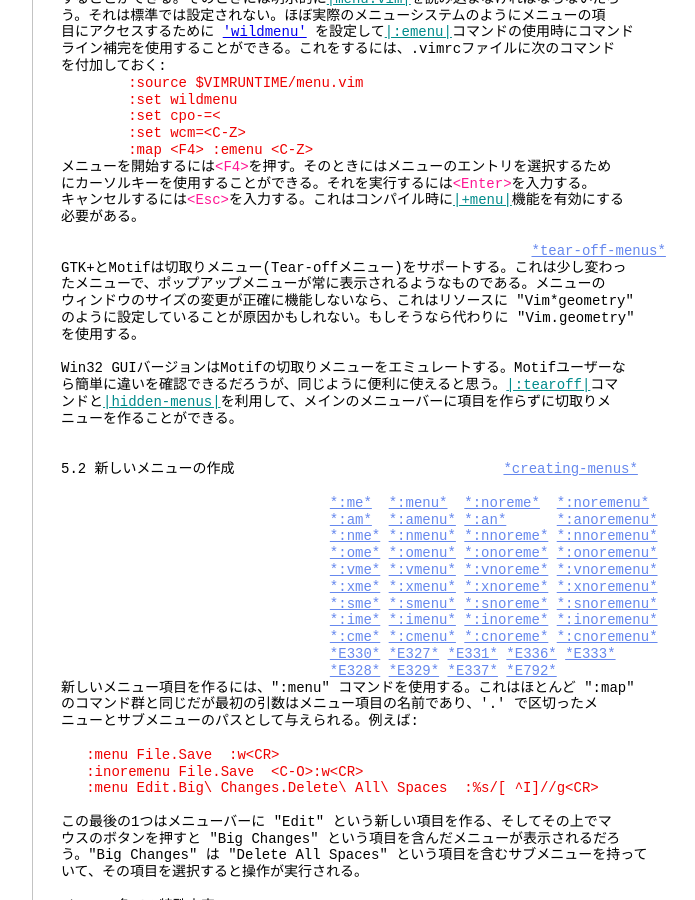
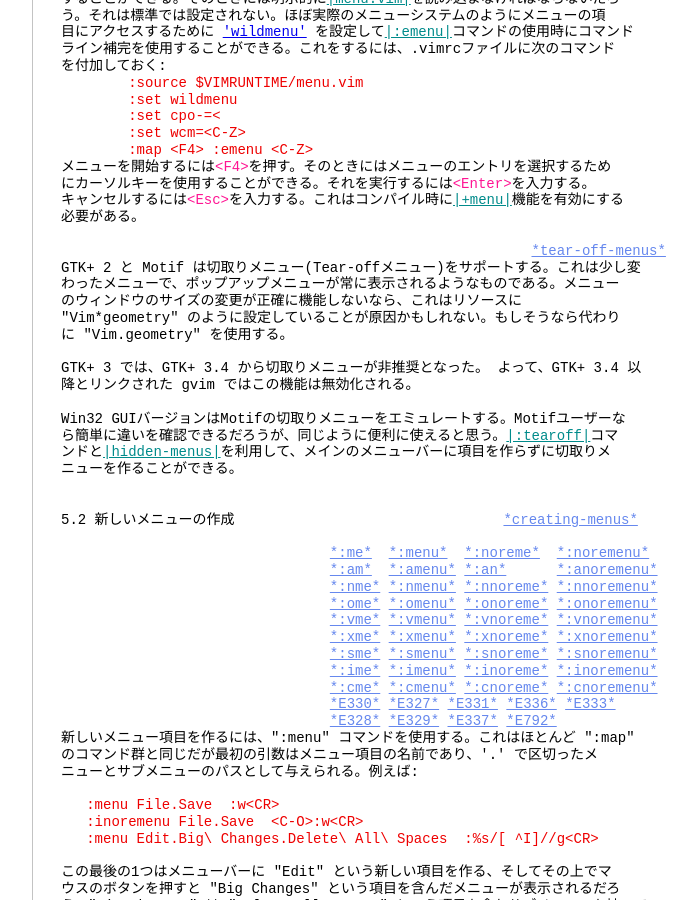
Before and after one commit to vim-jp/vimdoc-ja, a Jekyll site: the page built from gui.html, in a window 1280 px wide and 900 px high, scrolled down 8590 px. Shown: the whole window, without its empty margins (340-1035 px from the left). Built offline with Jekyll 4.4.1, drawn with Linux system fonts in a browser that asks for light colours; nearby versions of some CDN libraries; comment, search, counter and statistics services are not loaded; some of the changed text lies outside the part shown.

Commit message:
Generated by Travis JOB 280.1
https://travis-ci.org/vim-jp/vimdoc-ja-working/builds/179218400

```diff
--- a/gui.html
+++ b/gui.html
@@ -516,11 +516,14 @@
 必要がある。<br>
 <br>
 &nbsp;&nbsp;&nbsp;&nbsp;&nbsp;&nbsp;&nbsp;&nbsp;&nbsp;&nbsp;&nbsp;&nbsp;&nbsp;&nbsp;&nbsp;&nbsp;&nbsp;&nbsp;&nbsp;&nbsp;&nbsp;&nbsp;&nbsp;&nbsp;&nbsp;&nbsp;&nbsp;&nbsp;&nbsp;&nbsp;&nbsp;&nbsp;&nbsp;&nbsp;&nbsp;&nbsp;&nbsp;&nbsp;&nbsp;&nbsp;&nbsp;&nbsp;&nbsp;&nbsp;&nbsp;&nbsp;&nbsp;&nbsp;&nbsp;&nbsp;&nbsp;&nbsp;&nbsp;&nbsp;&nbsp;&nbsp;<a class="Constant" href="gui.html#tear-off-menus" name="tear-off-menus">*tear-off-menus*</a><br>
-GTK+とMotifは切取りメニュー(Tear-offメニュー)をサポートする。これは少し変わっ<br>
-たメニューで、ポップアップメニューが常に表示されるようなものである。メニューの<br>
-ウィンドウのサイズの変更が正確に機能しないなら、これはリソースに &quot;Vim*geometry&quot;<br>
-のように設定していることが原因かもしれない。もしそうなら代わりに &quot;Vim.geometry&quot;<br>
-を使用する。<br>
+GTK+ 2 と Motif は切取りメニュー(Tear-offメニュー)をサポートする。これは少し変<br>
+わったメニューで、ポップアップメニューが常に表示されるようなものである。メニュー<br>
+のウィンドウのサイズの変更が正確に機能しないなら、これはリソースに<br>
+&quot;Vim*geometry&quot; のように設定していることが原因かもしれない。もしそうなら代わり<br>
+に &quot;Vim.geometry&quot; を使用する。<br>
+<br>
+GTK+ 3 では、GTK+ 3.4 から切取りメニューが非推奨となった。 よって、GTK+ 3.4 以<br>
+降とリンクされた gvim ではこの機能は無効化される。<br>
 <br>
 Win32 GUIバージョンはMotifの切取りメニューをエミュレートする。Motifユーザーな<br>
 ら簡単に違いを確認できるだろうが、同じように便利に使えると思う。<a class="Identifier" href="gui_w32.html#:tearoff">|:tearoff|</a>コマ<br>
@@ -661,10 +664,9 @@
 優先度を指定しない、あるいはゼロを指定すると、500が用いられる。<br>
 ポップアップメニューに対しては優先度は意味を持たない。<br>
 <br>
-メニューの「Help」の項目は、それをサポートしているシステム(MotifとGTK+)では、<br>
-メニューバーの右端に寄せて置かれる。GTK+ 2では、メニューのHelpを右端に寄せるの<br>
-は今のところユーザーインターフェイスデザインの妨げになっているので、もはやサ<br>
-ポートされない。<br>
+対応しているシステム (Motif と GTK+) では、「ヘルプ」メニューはメニューバーの<br>
+右端に離れて配置される。これはGTK+ 2 と 3 では、もはや認められないユーザーイン<br>
+ターフェイスデザインのため行われない。<br>
 <br>
 ヘルプメニューの後ろに置くために、9999より高い優先度を使用することができるが、<br>
 それは非標準であり、推奨しない。優先度の取り得る値は最高で約32000である。最低<br>
```
Also changed, not shown: other parts of gui.html (+1 -1 lines).
